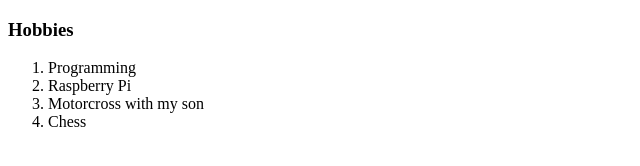
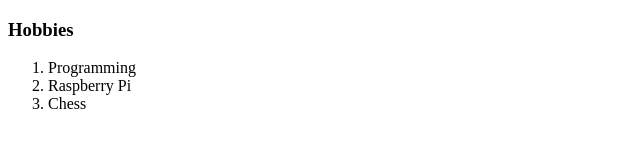
Before and after one commit to rs46/CV, a plain HTML site: page hobbies.html in a window 1280 px wide. Shown: the whole page, without its empty margins (0-640 px from the left). Drawn offline with Linux system fonts and the light colour scheme.

Commit message:
updated hobbies

```diff
--- a/hobbies.html
+++ b/hobbies.html
@@ -9,7 +9,6 @@
     <ol>
       <li>Programming</li>
       <li>Raspberry Pi</li>
-      <li>Motorcross with my son</li>
       <li>Chess</li>
     </ol>
   </body>
```
